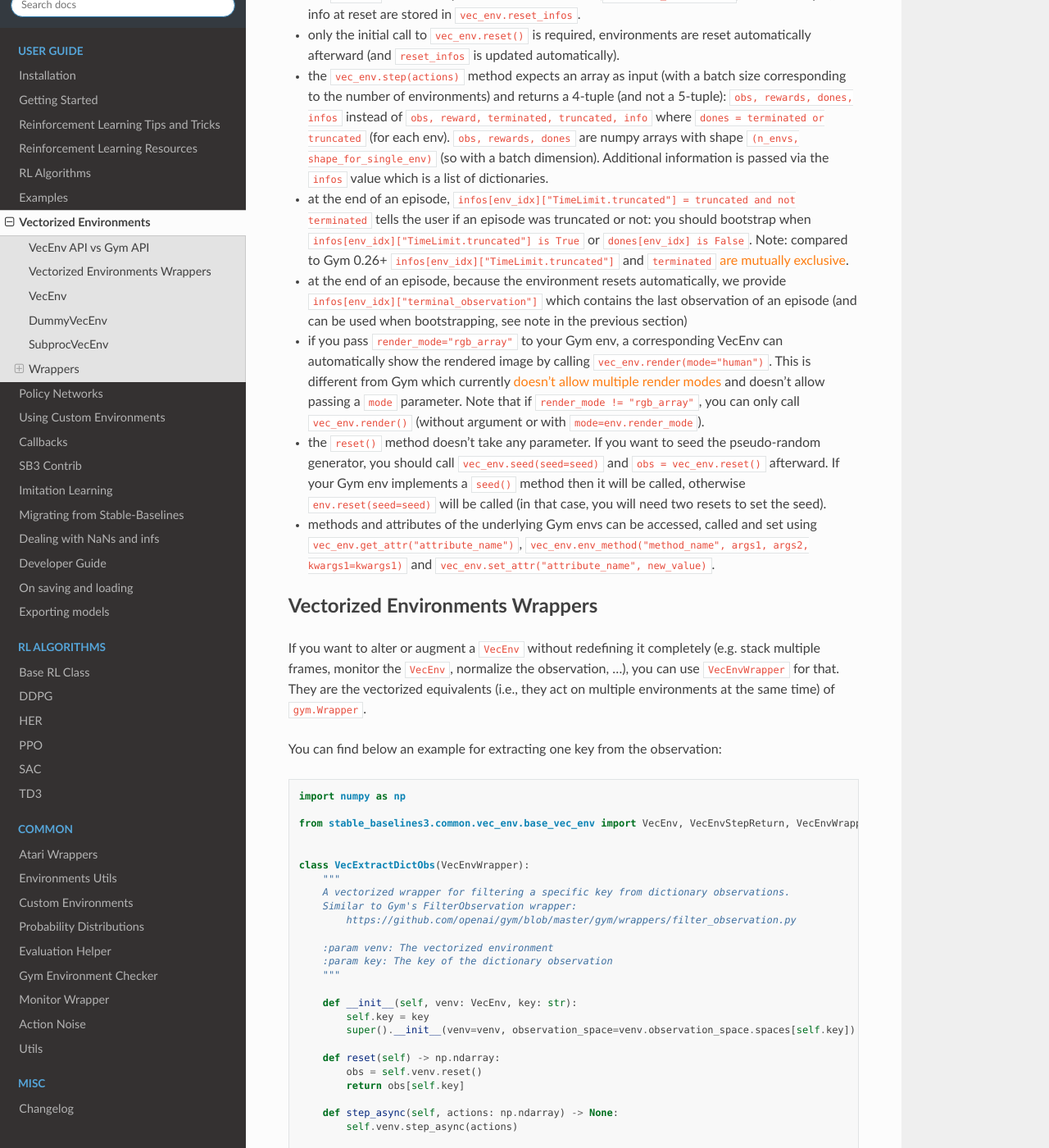
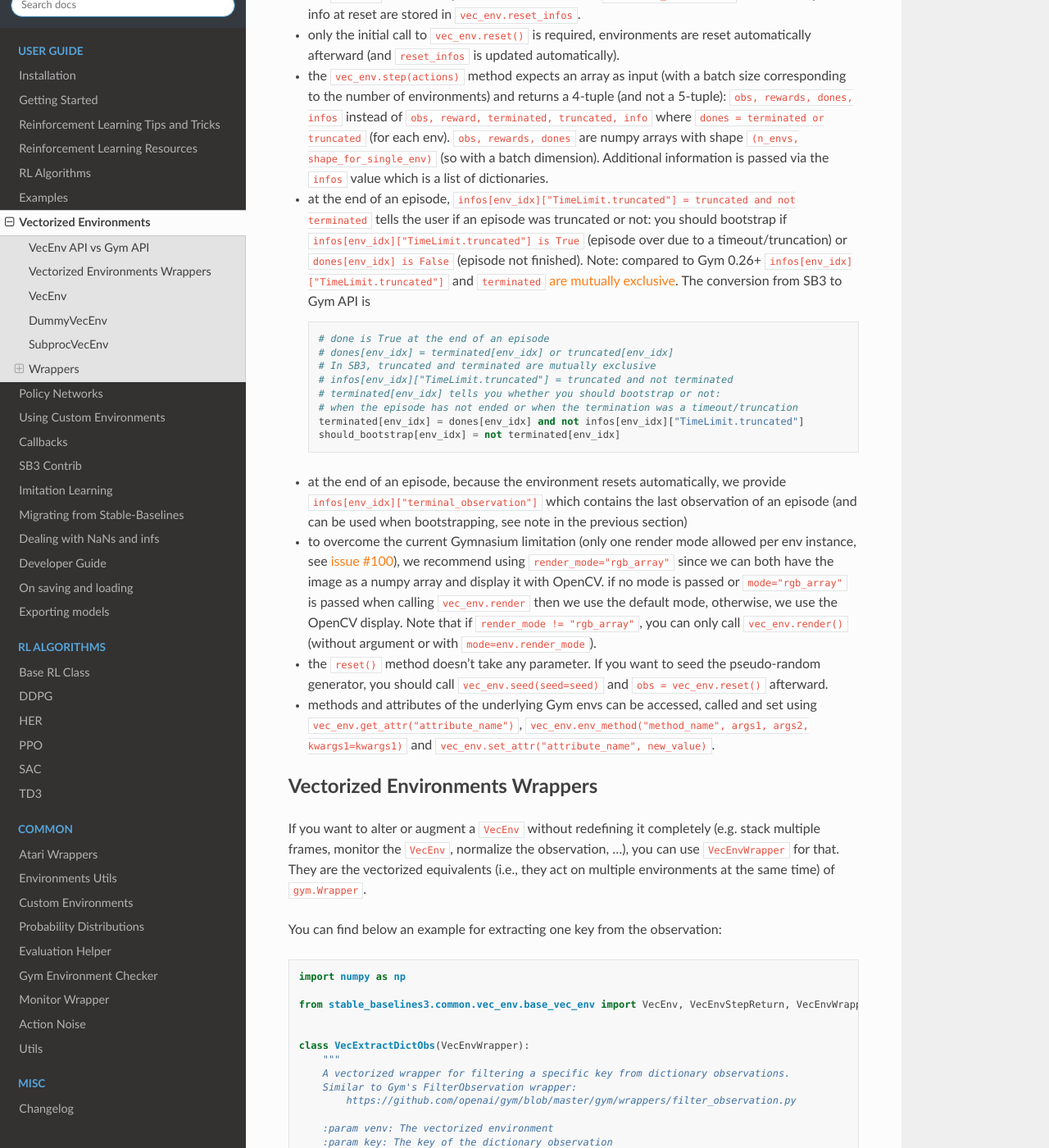
Before and after one commit to DLR-RM/stable-baselines3, a Sphinx documentation site: the page built from docs/guide/vec_envs.rst, in a window 1280 px wide and 1400 px high, scrolled down 1374 px. Shown: the whole window at 82% size. Built offline with Sphinx 7.4.7 and the Read the Docs theme 2.0.0, drawn with Linux system fonts in a browser that asks for light colours; pages that are not in the unit, such as notebooks, are missing from menus.

Commit message:
Clarify VecEnv doc

```diff
--- a/docs/guide/vec_envs.rst
+++ b/docs/guide/vec_envs.rst
@@ -52,26 +52,46 @@ SB3 VecEnv API is not the same as Gym API.
 SB3 VecEnv API is actually close to Gym 0.21 API but differs to Gym 0.26+ API:
 
 - the ``reset()`` method only returns the observation (``obs = vec_env.reset()``) and not a tuple, the info at reset are stored in ``vec_env.reset_infos``.
+
 - only the initial call to ``vec_env.reset()`` is required, environments are reset automatically afterward (and ``reset_infos`` is updated automatically).
+
 - the ``vec_env.step(actions)`` method expects an array as input
   (with a batch size corresponding to the number of environments) and returns a 4-tuple (and not a 5-tuple): ``obs, rewards, dones, infos`` instead of ``obs, reward, terminated, truncated, info``
   where ``dones = terminated or truncated`` (for each env).
   ``obs, rewards, dones`` are numpy arrays with shape ``(n_envs, shape_for_single_env)`` (so with a batch dimension).
   Additional information is passed via the ``infos`` value which is a list of dictionaries.
+
 - at the end of an episode, ``infos[env_idx]["TimeLimit.truncated"] = truncated and not terminated``
   tells the user if an episode was truncated or not:
-  you should bootstrap when ``infos[env_idx]["TimeLimit.truncated"] is True`` or ``dones[env_idx] is False``.
+  you should bootstrap if ``infos[env_idx]["TimeLimit.truncated"] is True`` (episode over due to a timeout/truncation)
+  or ``dones[env_idx] is False`` (episode not finished).
   Note: compared to Gym 0.26+ ``infos[env_idx]["TimeLimit.truncated"]`` and ``terminated`` `are mutually exclusive <https://github.com/openai/gym/issues/3102>`_.
+  The conversion from SB3 to Gym API is
+
+  .. code-block:: python
+
+    # done is True at the end of an episode
+    # dones[env_idx] = terminated[env_idx] or truncated[env_idx]
+    # In SB3, truncated and terminated are mutually exclusive
+    # infos[env_idx]["TimeLimit.truncated"] = truncated and not terminated
+    # terminated[env_idx] tells you whether you should bootstrap or not:
+    # when the episode has not ended or when the termination was a timeout/truncation
+    terminated[env_idx] = dones[env_idx] and not infos[env_idx]["TimeLimit.truncated"]
+    should_bootstrap[env_idx] = not terminated[env_idx]
+
+
 - at the end of an episode, because the environment resets automatically,
   we provide ``infos[env_idx]["terminal_observation"]`` which contains the last observation
   of an episode (and can be used when bootstrapping, see note in the previous section)
-- if you pass ``render_mode="rgb_array"`` to your Gym env, a corresponding VecEnv can automatically show the rendered image
-  by calling ``vec_env.render(mode="human")``. This is different from Gym which currently `doesn't allow multiple render modes <https://github.com/Farama-Foundation/Gymnasium/issues/100>`_
-  and doesn't allow passing a ``mode`` parameter. Note that if ``render_mode != "rgb_array"``, you can only call ``vec_env.render()`` (without argument or with ``mode=env.render_mode``).
+
+- to overcome the current Gymnasium limitation (only one render mode allowed per env instance, see `issue #100 <https://github.com/Farama-Foundation/Gymnasium/issues/100>`_),
+  we recommend using ``render_mode="rgb_array"`` since we can both have the image as a numpy array and display it with OpenCV.
+  if no mode is passed or ``mode="rgb_array"`` is passed when calling ``vec_env.render`` then we use the default mode, otherwise, we use the OpenCV display.
+  Note that if ``render_mode != "rgb_array"``, you can only call ``vec_env.render()`` (without argument or with ``mode=env.render_mode``).
+
 - the ``reset()`` method doesn't take any parameter. If you want to seed the pseudo-random generator,
   you should call ``vec_env.seed(seed=seed)`` and ``obs = vec_env.reset()`` afterward.
-  If your Gym env implements a ``seed()`` method then it will be called,
-  otherwise ``env.reset(seed=seed)`` will be called (in that case, you will need two resets to set the seed).
+
 - methods and attributes of the underlying Gym envs can be accessed, called and set using ``vec_env.get_attr("attribute_name")``,
   ``vec_env.env_method("method_name", args1, args2, kwargs1=kwargs1)`` and ``vec_env.set_attr("attribute_name", new_value)``.
 
```
